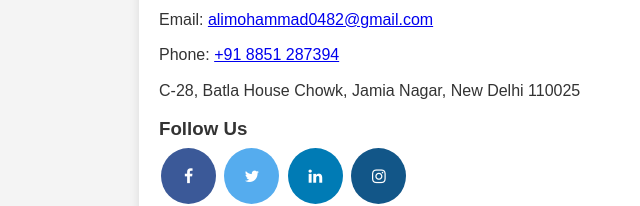
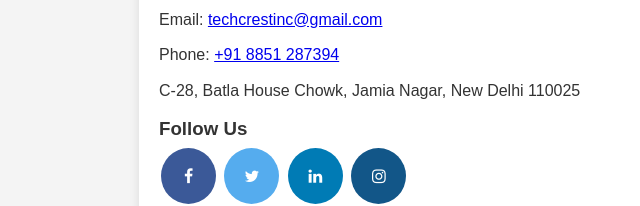
Before and after one commit to TechCrestinc/_, a plain HTML site: page contact.html in a window 1280 px wide. Shown: the part 551-757 px from the top of the page, 101-741 px from the left. Drawn offline with Linux system fonts and the light colour scheme.

Commit message:
Update contact.html

```diff
--- a/contact.html
+++ b/contact.html
@@ -149,7 +149,7 @@
     <main>
         <section id="contact-form">
             <h2>Get in Touch</h2>
-            <form action="mailto:alimohammad0482@gmail.com" method="post" enctype="text/plain">
+            <form action="mailto:techcrestinc@gmail.com" method="post" enctype="text/plain">
                 <label for="name">Your Name:</label>
                 <input type="text" id="name" name="name" required>
 
@@ -164,7 +164,7 @@
 
         <section id="contact-info">
             <h2>Contact Information</h2>
-            <p>Email: <a href="mailto:alimohammad0482@gmail.com">alimohammad0482@gmail.com</a></p>
+            <p>Email: <a href="mailto:techcrestinc@gmail.com">techcrestinc@gmail.com</a></p>
             <p>Phone: <a href="tel:+918851287394">+91 8851 287394</a></p>
             <p>C-28, Batla House Chowk, Jamia Nagar, New Delhi 110025</p>
             <h3>Follow Us</h3>
```
